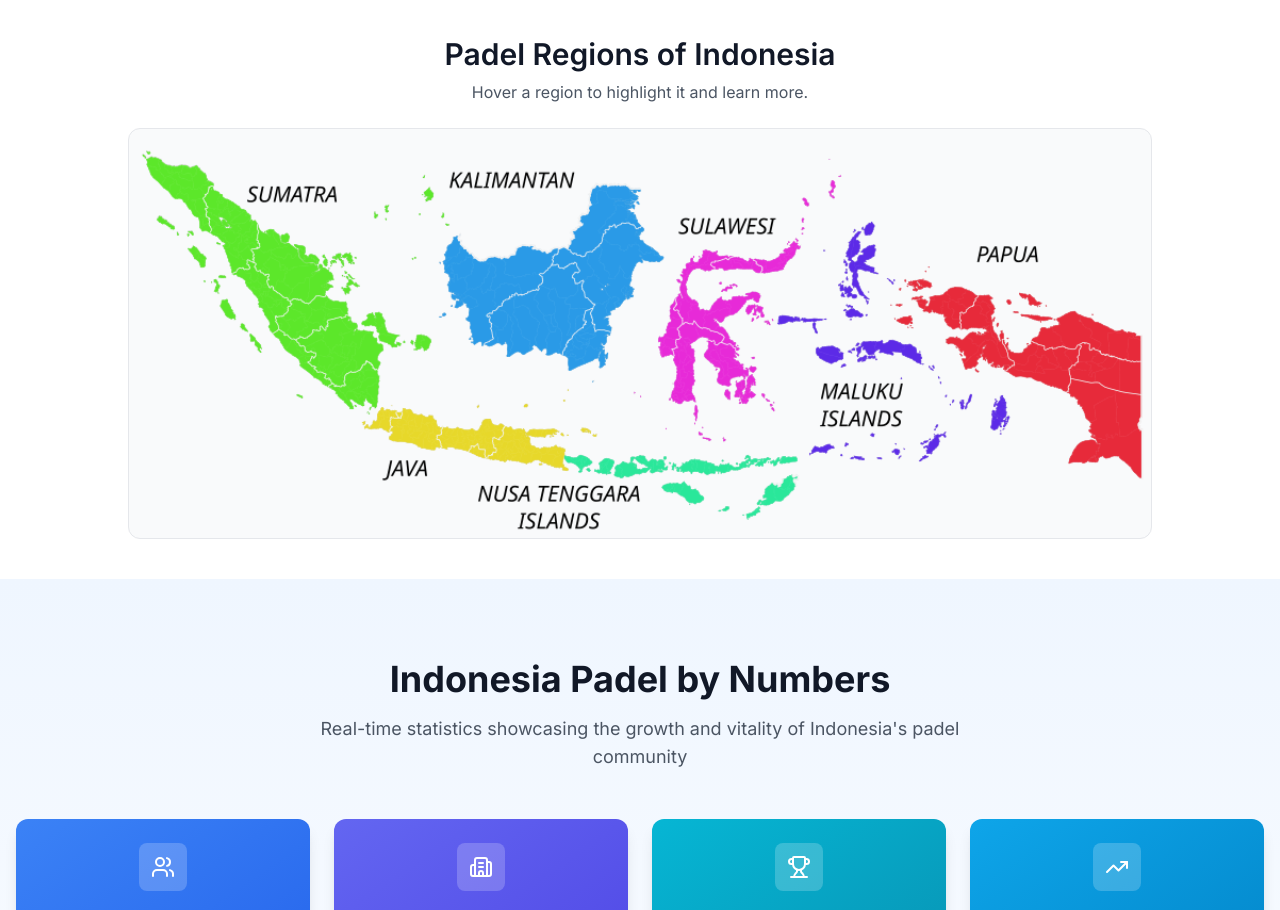
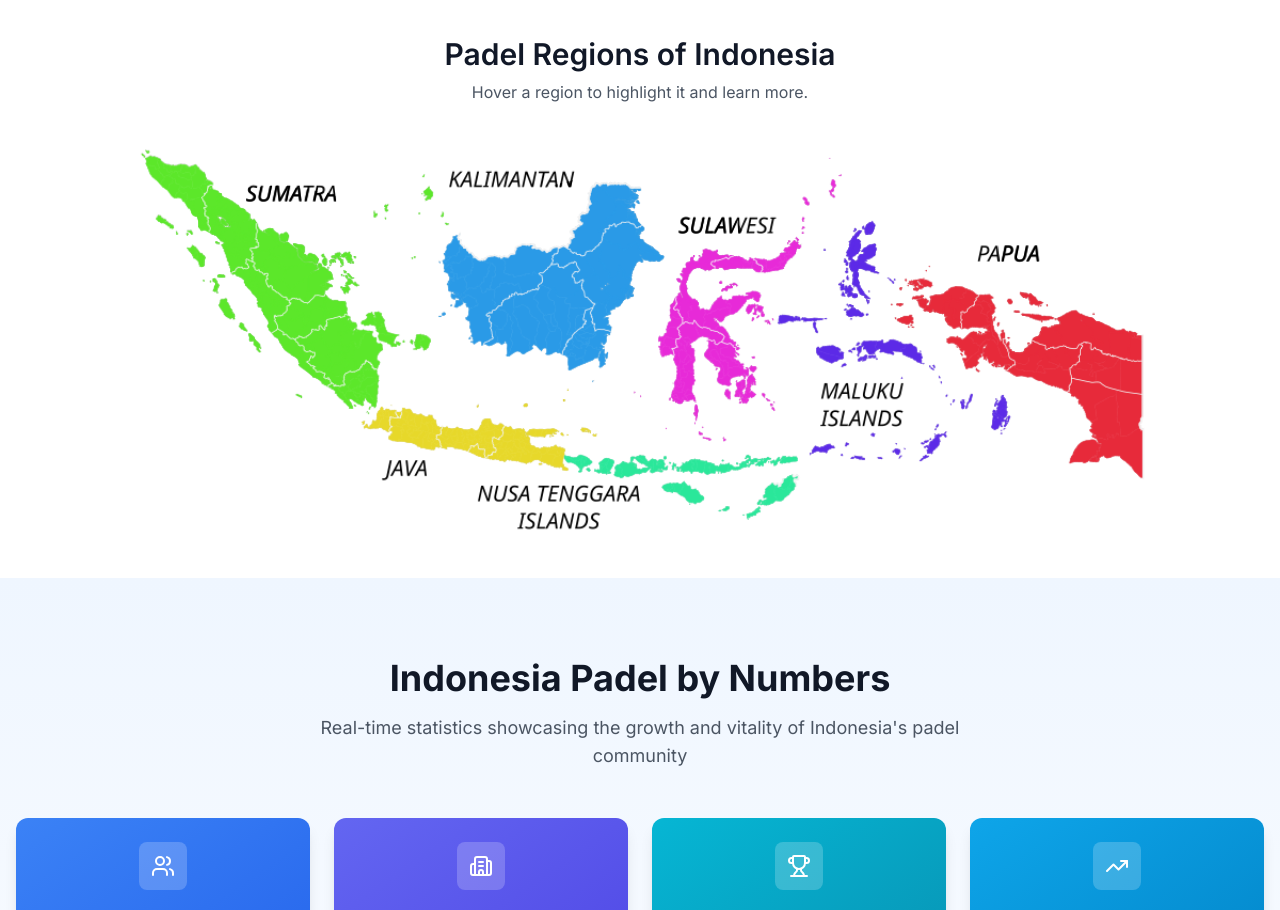
Before and after one commit to bjoe08357-crypto/padelranking, a Next.js app: page / in a window 1280 px wide. Shown: the part 1160-2070 px from the top of the page. Built offline with nearby package versions, Linux system fonts and the light colour scheme.

Commit message:
feat(map): remove outer border; use clip-path islands with pop-on-hover, shadow and label positioning

```diff
--- a/src/components/home/indonesia-regions-map.tsx
+++ b/src/components/home/indonesia-regions-map.tsx
@@ -5,22 +5,70 @@ import { useState } from "react";
 type Region = {
   id: string;
   name: string;
-  // percentages relative to container (0-100)
-  leftPct: number;
-  topPct: number;
-  widthPct: number;
-  heightPct: number;
+  // CSS clip-path polygon string in percentages (container-relative)
+  clipPath: string;
+  // label position (percentages)
+  labelLeftPct: number;
+  labelTopPct: number;
   color: string;
 };
 
 const regions: Region[] = [
-  // Rough hotspots for the 6 macro regions; tuned for 960x384ish image ratio.
-  { id: "sumatra", name: "Sumatra", leftPct: 2, topPct: 18, widthPct: 18, heightPct: 38, color: "bg-green-500" },
-  { id: "kalimantan", name: "Kalimantan", leftPct: 37, topPct: 10, widthPct: 21, heightPct: 35, color: "bg-blue-500" },
-  { id: "sulawesi", name: "Sulawesi", leftPct: 62, topPct: 24, widthPct: 18, heightPct: 32, color: "bg-pink-500" },
-  { id: "maluku", name: "Maluku", leftPct: 69, topPct: 35, widthPct: 18, heightPct: 28, color: "bg-violet-600" },
-  { id: "papua", name: "Papua", leftPct: 82, topPct: 22, widthPct: 16, heightPct: 42, color: "bg-red-500" },
-  { id: "java_bali_nt", name: "Java, Bali & Nusa Tenggara", leftPct: 23, topPct: 56, widthPct: 34, heightPct: 20, color: "bg-yellow-400" },
+  // Clip paths are approximations tuned to a ~960x384 image; adjust as needed.
+  {
+    id: "sumatra",
+    name: "Sumatra",
+    clipPath:
+      "polygon(6% 18%, 9% 15%, 15% 14%, 20% 16%, 23% 23%, 23% 33%, 21% 41%, 22% 52%, 23% 60%, 18% 61%, 13% 56%, 10% 49%, 8% 40%, 7% 33%)",
+    labelLeftPct: 15,
+    labelTopPct: 20,
+    color: "bg-green-500",
+  },
+  {
+    id: "kalimantan",
+    name: "Kalimantan",
+    clipPath:
+      "polygon(40% 15%, 46% 11%, 53% 12%, 58% 17%, 60% 25%, 60% 37%, 57% 43%, 49% 44%, 42% 41%, 39% 33%, 39% 24%)",
+    labelLeftPct: 49,
+    labelTopPct: 16,
+    color: "bg-blue-500",
+  },
+  {
+    id: "sulawesi",
+    name: "Sulawesi",
+    clipPath:
+      "polygon(63% 28%, 67% 24%, 72% 23%, 76% 26%, 77% 31%, 74% 36%, 70% 39%, 67% 36%, 66% 32%)",
+    labelLeftPct: 70,
+    labelTopPct: 28,
+    color: "bg-pink-500",
+  },
+  {
+    id: "maluku",
+    name: "Maluku",
+    clipPath:
+      "polygon(70% 40%, 74% 38%, 80% 40%, 83% 44%, 81% 48%, 76% 49%, 71% 47%)",
+    labelLeftPct: 77,
+    labelTopPct: 44,
+    color: "bg-violet-600",
+  },
+  {
+    id: "papua",
+    name: "Papua",
+    clipPath:
+      "polygon(85% 28%, 90% 26%, 97% 29%, 98% 38%, 98% 56%, 92% 58%, 86% 55%, 85% 46%)",
+    labelLeftPct: 92,
+    labelTopPct: 29,
+    color: "bg-red-500",
+  },
+  {
+    id: "java_bali_nt",
+    name: "Java, Bali & Nusa Tenggara",
+    clipPath:
+      "polygon(25% 63%, 39% 63%, 51% 66%, 61% 68%, 64% 71%, 60% 71%, 45% 69%, 33% 67%, 26% 66%)",
+    labelLeftPct: 43,
+    labelTopPct: 64,
+    color: "bg-yellow-400",
+  },
 ];
 
 export function IndonesiaRegionsMap() {
@@ -34,7 +82,7 @@ export function IndonesiaRegionsMap() {
             <h2 className="text-2xl md:text-3xl font-semibold text-gray-900">Padel Regions of Indonesia</h2>
             <p className="text-gray-600 mt-2">Hover a region to highlight it and learn more.</p>
           </div>
-          <div className="relative w-full overflow-hidden rounded-xl border border-gray-200 bg-gray-50">
+          <div className="relative w-full overflow-hidden rounded-xl">
             {/* Base map image */}
             <Image
               src="/maps/indonesia-regions.png"
@@ -45,7 +93,7 @@ export function IndonesiaRegionsMap() {
               priority
             />
 
-            {/* Hotspots */}
+            {/* Interactive clipped regions */}
             {regions.map((r) => (
               <button
                 key={r.id}
@@ -53,24 +101,38 @@ export function IndonesiaRegionsMap() {
                 onMouseLeave={() => setHovered((current) => (current === r.id ? null : current))}
                 onFocus={() => setHovered(r.id)}
                 onBlur={() => setHovered(null)}
-                className="absolute rounded-lg outline-none focus-visible:ring-4 focus-visible:ring-blue-400/50 group"
+                className="absolute inset-0 outline-none focus-visible:ring-4 focus-visible:ring-blue-400/50 group"
                 style={{
-                  left: `${r.leftPct}%`,
-                  top: `${r.topPct}%`,
-                  width: `${r.widthPct}%`,
-                  height: `${r.heightPct}%`,
+                  clipPath: r.clipPath,
                 }}
                 aria-label={r.name}
+                title={r.name}
               >
-                {/* Visual hover overlay */}
+                {/* The island itself (clipped from the base map) that pops on hover */}
                 <div
-                  className={`absolute inset-0 ${r.color} opacity-0 group-hover:opacity-25 transition-opacity duration-300 rounded-lg`}
+                  className="absolute inset-0 transition-all duration-300 ease-out"
+                  style={{
+                    backgroundImage: "url(/maps/indonesia-regions.png)",
+                    backgroundSize: "cover",
+                    backgroundPosition: "center",
+                    filter: hovered === r.id ? "drop-shadow(0 10px 18px rgba(0,0,0,0.35))" : "none",
+                    transform: hovered === r.id ? "scale(1.04)" : "scale(1)",
+                  }}
+                />
+                {/* Subtle tint on hover to emphasize selection */}
+                <div
+                  className={`absolute inset-0 transition-opacity duration-300 ${r.color} ${hovered === r.id ? "opacity-20" : "opacity-0"}`}
                 />
                 {/* Pop-up tooltip */}
                 <div
-                  className={`absolute -top-3 left-1/2 -translate-x-1/2 -translate-y-full whitespace-nowrap px-3 py-1.5 rounded-md text-xs font-medium text-white shadow-lg backdrop-blur-md transition-all duration-300 ${
+                  className={`absolute whitespace-nowrap px-3 py-1.5 rounded-md text-xs font-medium text-white shadow-lg backdrop-blur-md transition-all duration-300 ${
                     hovered === r.id ? "opacity-100 translate-y-0" : "opacity-0 -translate-y-2"
                   } ${r.color} bg-opacity-90`}
+                  style={{
+                    left: `${r.labelLeftPct}%`,
+                    top: `${r.labelTopPct}%`,
+                    transform: "translate(-50%, -110%)",
+                  }}
                 >
                   {r.name}
                 </div>
```
